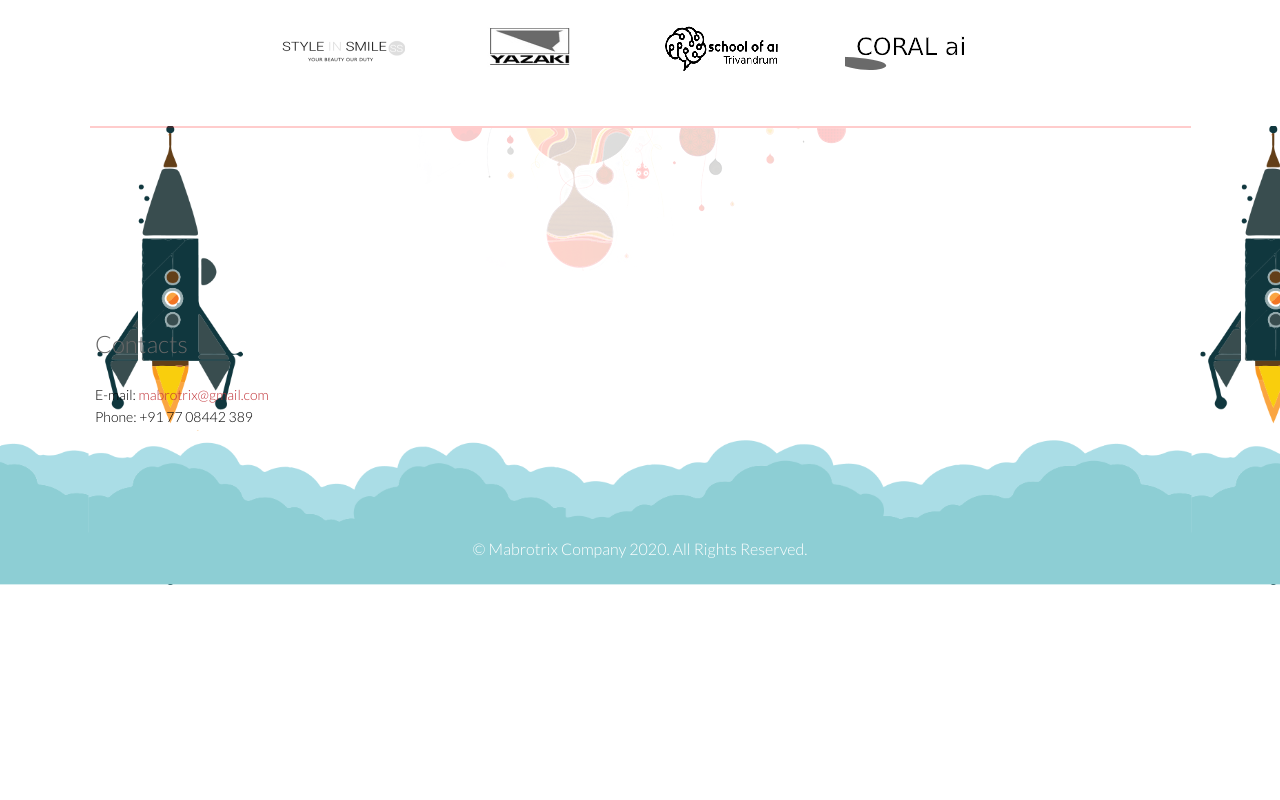
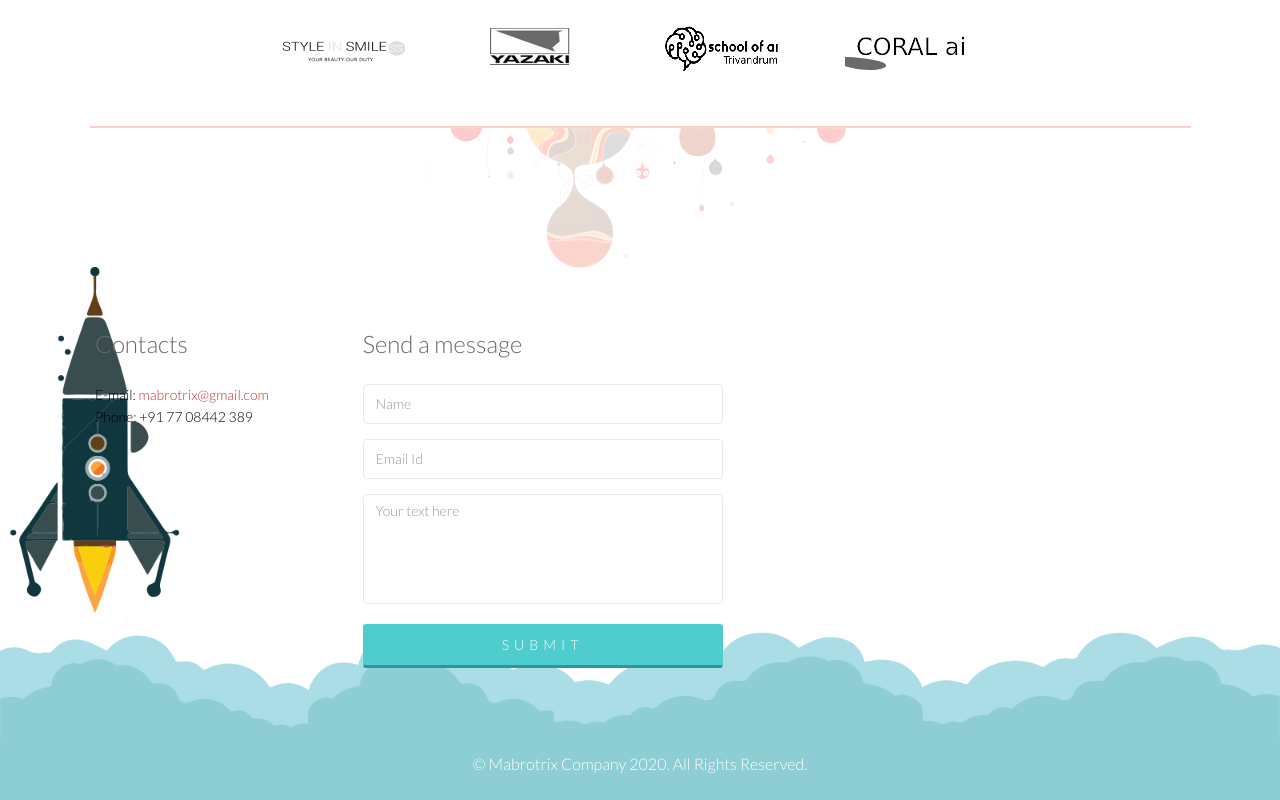
Before and after one commit to mabrotrix-dev/site, a plain HTML site: page index.html in a window 1280 px wide. Shown: the part 2656-3456 px from the top of the page. Before the commit the page ends 3241 px from the top, so only its background shows below. Drawn offline with nearby package versions, Linux system fonts and the light colour scheme.

Commit message:
Update index.html

```diff
--- a/index.html
+++ b/index.html
@@ -305,7 +305,7 @@
                 </div>
                 <div class="col-md-4 col-sm-12">
                     <div class="contact-form bottom">
-<!--                         <h2>Send a message</h2>
+                        <h2>Send a message</h2>
                         <form id="main-contact-form" name="contact-form" method="post" action="sendemail.php">
                             <div class="form-group">
                                 <input type="text" name="name" class="form-control" required="required" placeholder="Name">
@@ -319,7 +319,7 @@
                             <div class="form-group">
                                 <input type="submit" name="submit" class="btn btn-submit" value="Submit">
                             </div>
-                        </form> -->
+                        </form>
                     </div>
                 </div>
                 <div class="col-sm-12">
```
